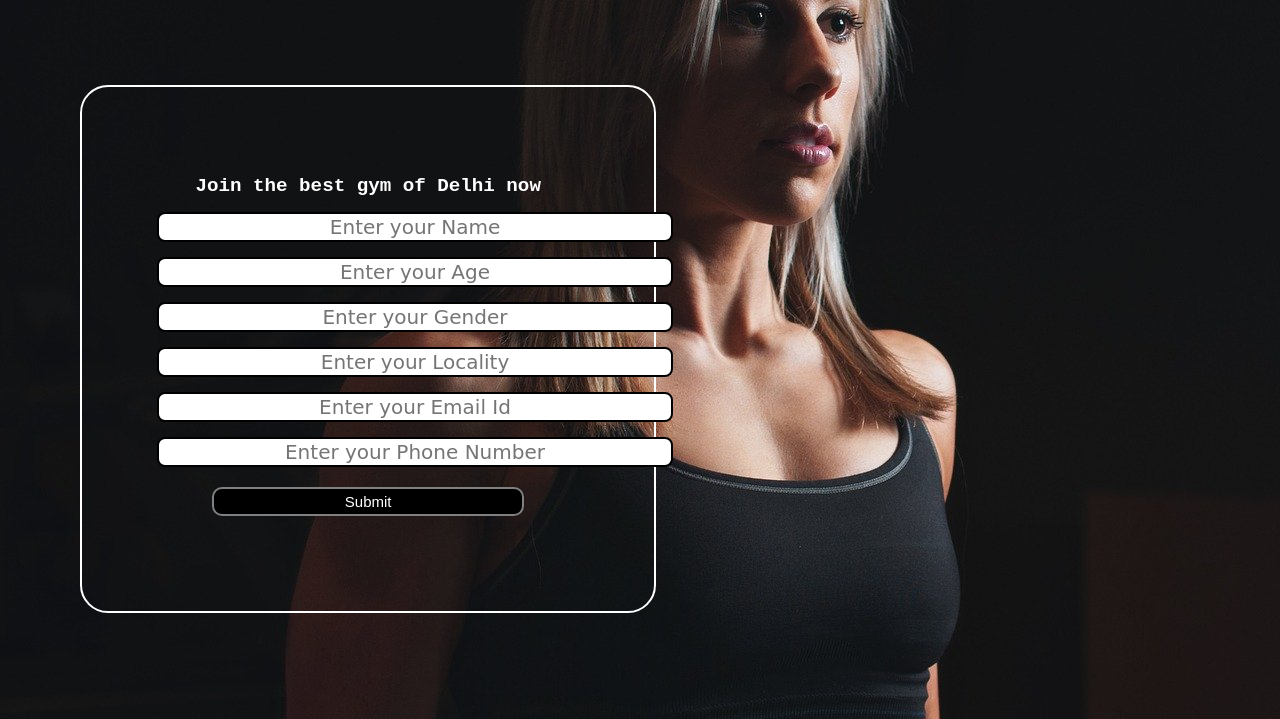
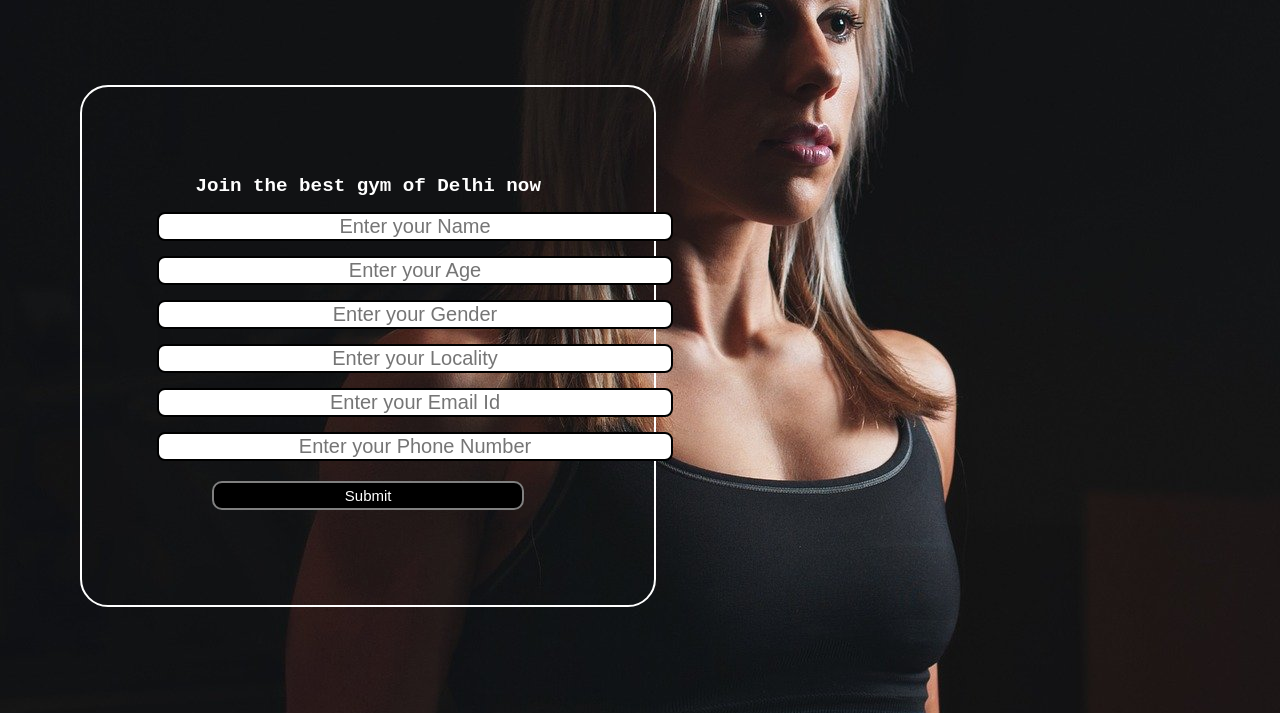
Before and after one commit to Mayuralf2001/TSP, a plain HTML site: page index.html in a window 1280 px wide. Shown: the part 128-847 px from the top of the page. Drawn offline with Linux system fonts and the light colour scheme.

Commit message:
Update style.css

```diff
--- a/css/style.css
+++ b/css/style.css
@@ -5,7 +5,7 @@
      color: white;
      margin: 0px;
      padding: 0px;
-     background: url('/img/1.jpg');
+     background: url('/TSP/img/1.jpg');
  }
 
  .left {
@@ -83,7 +83,6 @@
  }
 
  .form-group input {
-     font-family: 'Baloo Bhai', cursive;
      text-align: center;
      display: block;
      width: 508px;
```
